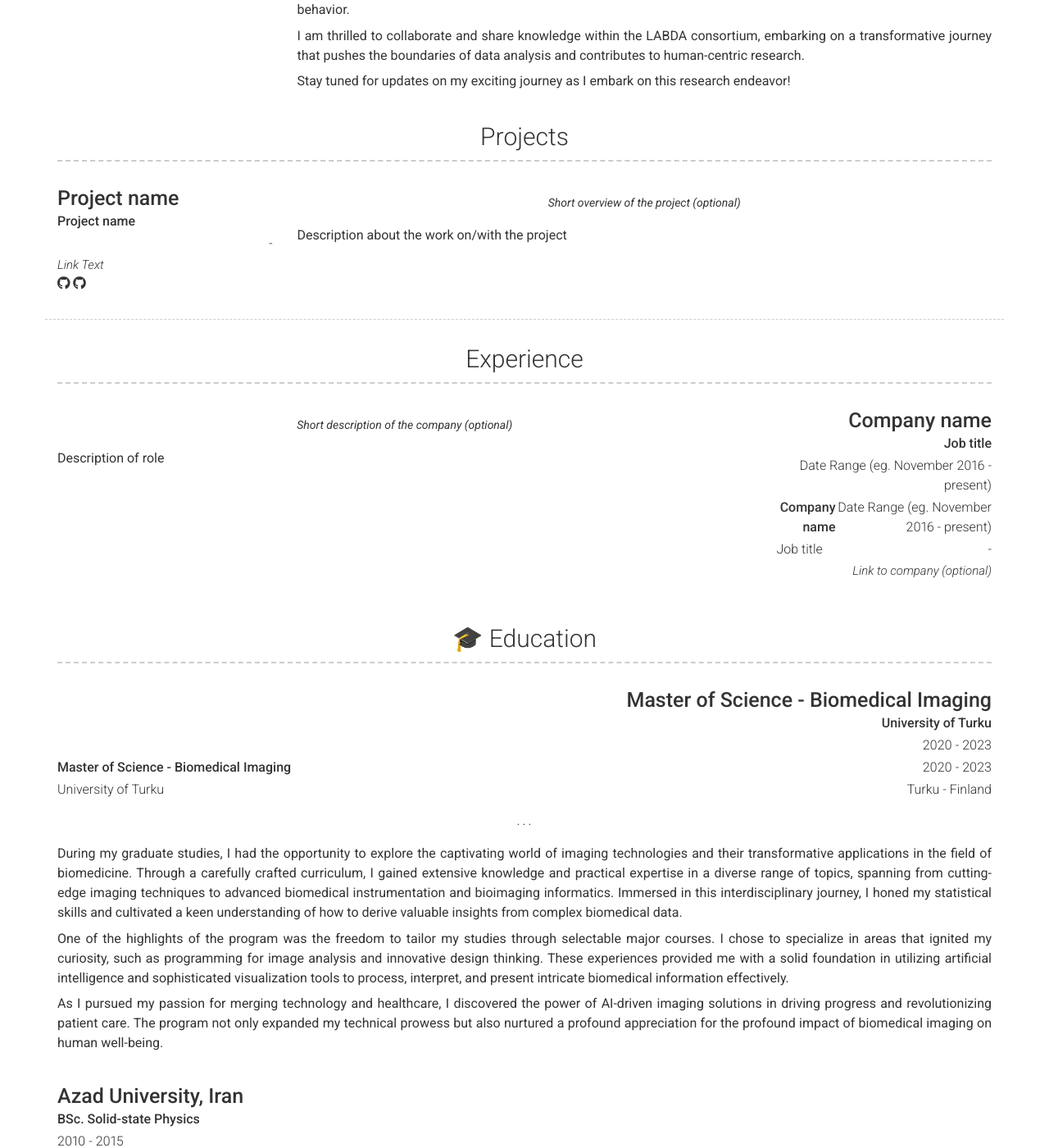
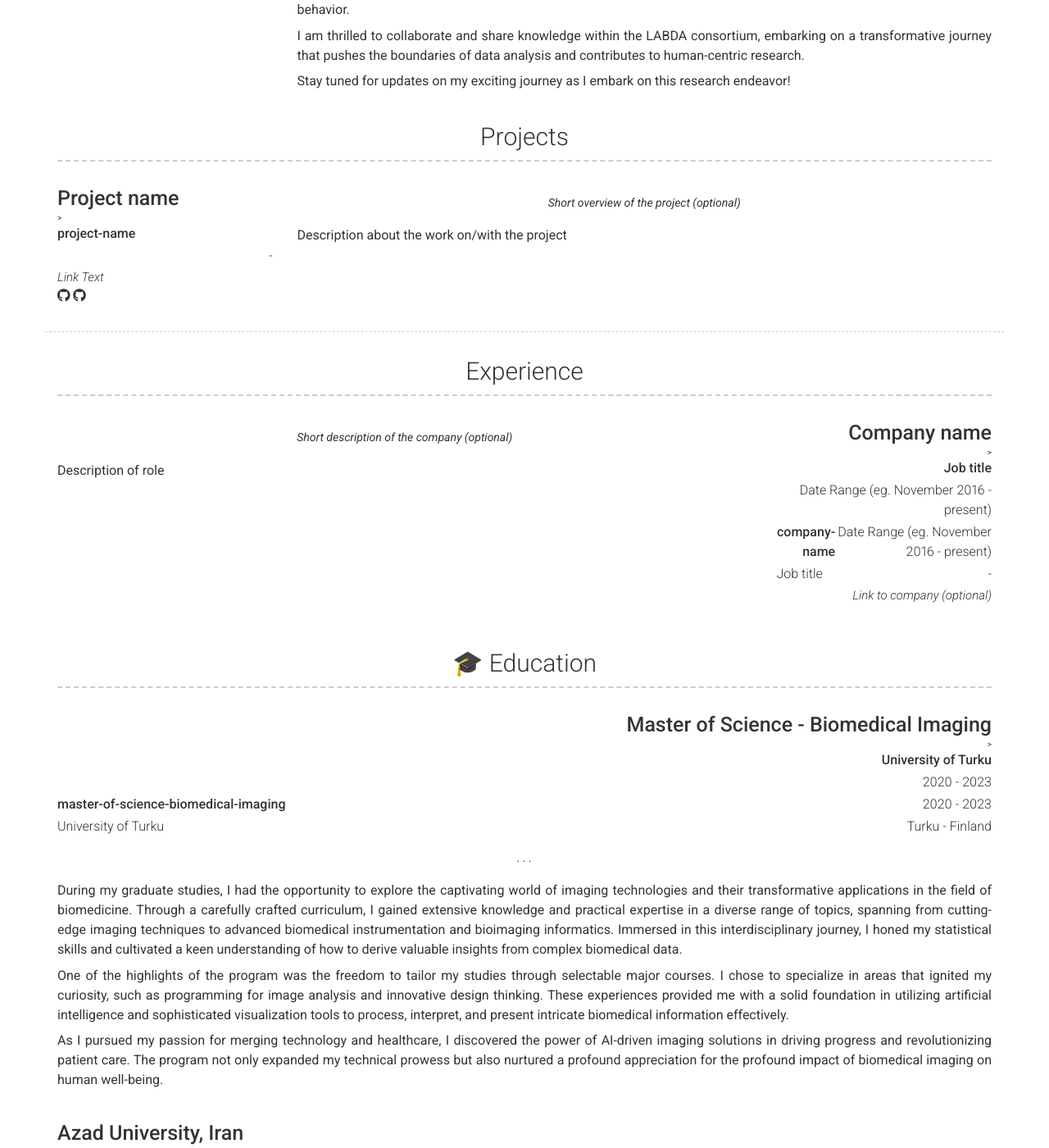
Before and after one commit to aminrezaei-img/CV, a Jekyll site: the page built from index.md, in a window 1280 px wide and 1400 px high, scrolled down 883 px. Shown: the whole window at 82% size. Built offline with Jekyll 4.4.1, drawn with Linux system fonts in a browser that asks for light colours; nearby versions of some CDN libraries; some of the changed text lies outside the part shown.

Commit message:
Update section-list.html

```diff
--- a/_includes/section-list.html
+++ b/_includes/section-list.html
@@ -2,11 +2,11 @@
   <div class="row clearfix layout layout-{{item.layout | default: 'left'}} border-{{item.border | default: 'no'}}">
     <div class="col-xs-12 col-sm-4 col-md-3 col-print-12 details">
       <h4 id="{{ item.title | slugify }}">{{ item.title }}</h4>
-      {%- if item.sub_title -%}<p><b>{{ item.sub_title }}</b></p>{%- endif -%}
+     > {%- if item.sub_title -%}<p><b>{{ item.sub_title }}</b></p>{%- endif -%}
       {%- if item.caption -%}<p>{{ item.caption }}</p>{%- endif -%}
 
     <div style="display: flex; justify-content: space-between;">
-        <p><b>{{ item.title }}</b></p>
+        <p><b>{{ item.title | slugify }}</b></p>
         <p>{{ item.caption }}</p>
       </div>
       <div style="display: flex; justify-content: space-between;">
```
